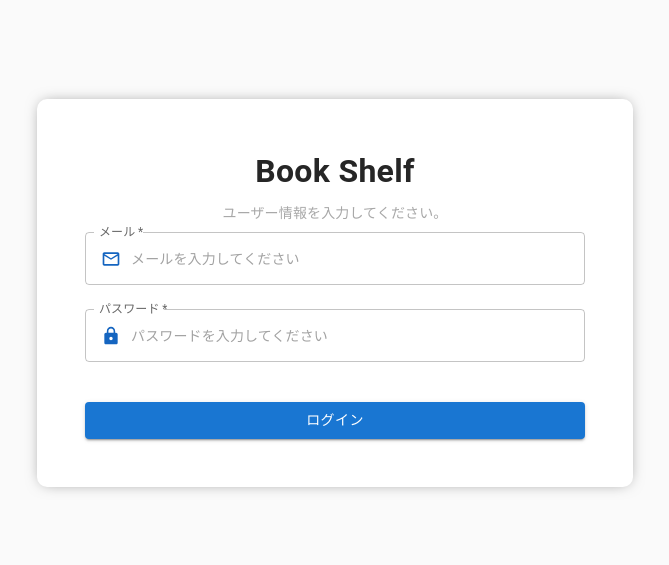
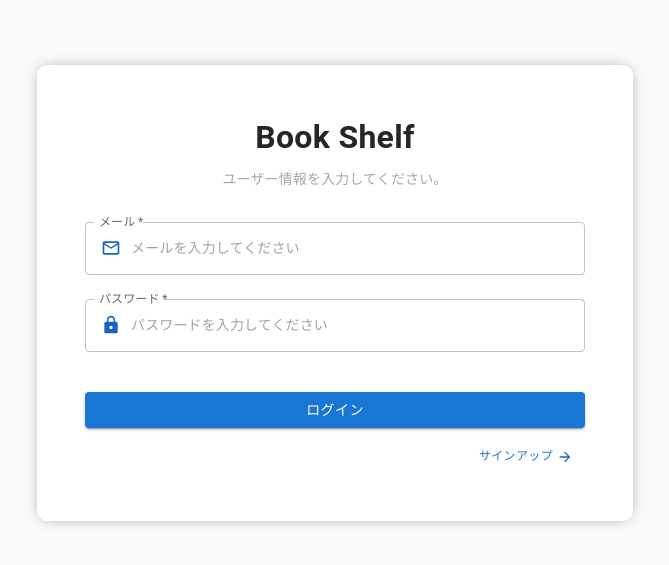
Before and after one commit to kamegoro/book-shelf, a Next.js app: page /signin in a window 1280 px wide. Shown: the part 107-672 px from the top of the page, without its empty margins (337-1006 px from the left). Built offline with nearby package versions, Linux system fonts and the light colour scheme.

Commit message:
add signup signin register router

```diff
--- a/src/components/molecules/RegistrationFormBox/index.tsx
+++ b/src/components/molecules/RegistrationFormBox/index.tsx
@@ -59,7 +59,13 @@ const RegistrationFormBox = ({
         Book Shelf
       </Typography>
       <Typography
-        sx={{ mb: 1, fontSize: 14, textAlign: 'center', opacity: 0.4 }}
+        component="p"
+        sx={{
+          fontSize: 14,
+          mb: !errorMessage ? 4 : 0,
+          textAlign: 'center',
+          opacity: 0.4,
+        }}
         color="gray.text"
       >
         {description}
--- a/src/pages/signin.tsx
+++ b/src/pages/signin.tsx
@@ -2,6 +2,7 @@ import { memo, forwardRef, ReactNode, useState } from 'react';
 
 import { useRouter } from 'next/router';
 
+import ArrowForwardIcon from '@mui/icons-material/ArrowForward';
 import LockIcon from '@mui/icons-material/Lock';
 import MailOutlineIcon from '@mui/icons-material/MailOutline';
 
@@ -10,6 +11,7 @@ import { useForm, SubmitHandler, Controller } from 'react-hook-form';
 import { useSnackbar } from '@/components/contexts/SnackbarContext';
 import RegistrationFormBox from '@/components/molecules/RegistrationFormBox';
 
+import Box from '@/components/mui/Box';
 import Button from '@/components/mui/Button';
 import Stack from '@/components/mui/Stack';
 import TextField, { TextFieldPropsType } from '@/components/mui/TextField';
@@ -142,6 +144,18 @@ const SignUp = () => {
           </Button>
         )}
       </Stack>
+      <Box sx={{ mt: 1.5, display: 'flex', justifyContent: 'flex-end' }}>
+        <Button
+          sx={{ width: 'fit-content', fontSize: 12 }}
+          variant="text"
+          onClick={async () => {
+            await router.push('/signup');
+          }}
+        >
+          サインアップ
+          <ArrowForwardIcon sx={{ color: 'icon.blue', height: 16, wight: 16 }} />
+        </Button>
+      </Box>
     </RegistrationFormBox>
   );
 };
```
Also changed, not shown: src/pages/signup.tsx (+17 -0 lines).
